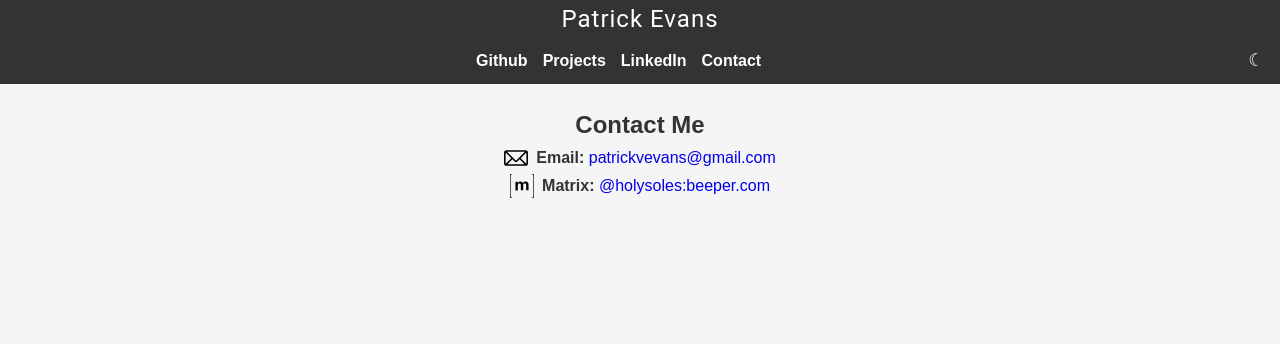
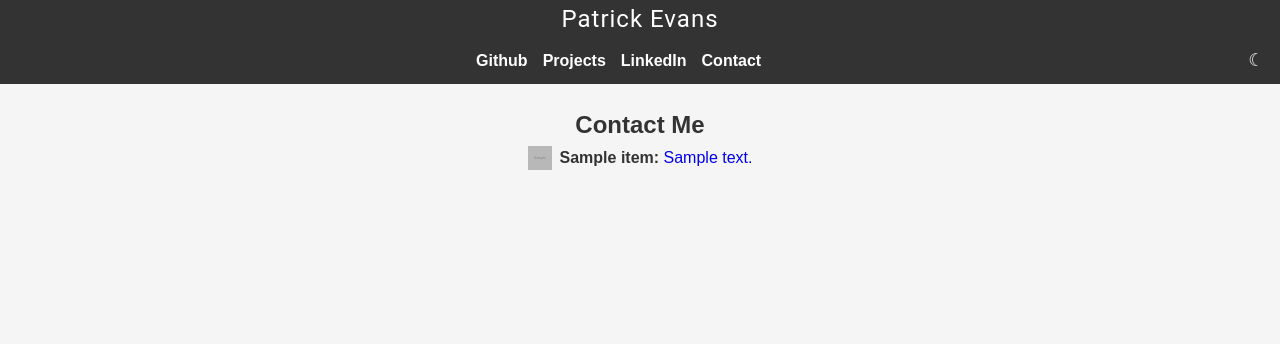
Before and after one commit to holysoles/portfolio-site, a Flask app: template templates/contact.html.j2 in a window 1280 px wide. Shown: the top 344 px of the page. Run offline with Flask 3, Linux system fonts and the light colour scheme; the template is opened without the code that fills it: most values are stand-ins (such as "Sample title", 1, 10 or a date in 2020); grey boxes marked "Sample" are stand-in pictures; some libraries are stand-ins or nearby versions.

Commit message:
feat(data): encode and decode contact info

```diff
--- a/app.py
+++ b/app.py
@@ -1,16 +1,31 @@
 import re
 from os import listdir, getenv
 from os.path import join, splitext
+import base64
 import yaml
 from flask import Flask, request, Response, render_template, url_for
 from werkzeug.middleware.proxy_fix import ProxyFix
 from flask_minify import minify
 
 DEFAULT_LAST_MOD = getenv('BUILD_DATE')
+CONTACT_INFO = [
+    {
+        "label": "Email",
+        "icon": "email.svg",
+        "text": "patrickvevans@gmail.com",
+        "href": "mailto:patrickvevans@gmail.com",
+    },
+    {
+        "label": "Matrix",
+        "icon": "matrix.svg",
+        "text": "@holysoles:beeper.com",
+        "href": "https://matrix.to/#/@holysoles:beeper.com",
+    },
+]
 
 app = Flask(__name__, static_folder='static', static_url_path='')
 
-minify(app=app, html=True, js=True, cssless=True)
+minify(app=app, html=True, js=True, cssless=True, static=True)
 
 # Proxy setup
 app.wsgi_app = ProxyFix(
@@ -99,9 +114,17 @@ def post():
             return render_template('blog.html.j2', post_array=post, date_dict=timeline)
     return "Post not found", 404
 
+def encode_contact_info(contact_info):
+    encode_type = "utf-8"
+    for dict in contact_info:
+        dict["href"] = base64.b64encode(dict["href"].encode(encode_type)).decode(encode_type)
+        dict["text"] = base64.b64encode(dict["text"].encode(encode_type)).decode(encode_type)
+    return contact_info
+
+encoded_contact_info = encode_contact_info(CONTACT_INFO)
 @app.route("/contact", methods=['GET'])
 def contact():
-    return render_template('contact.html.j2')
+    return render_template('contact.html.j2', contact_info=encoded_contact_info)
 
 @app.route("/projects", methods=["GET"])
 def projects():
--- a/static/contact.css
+++ b/static/contact.css
@@ -26,3 +26,6 @@ div.contact-container {
 .link-with-logo a:hover {
   color: #0251ef;
 }
+.link-with-logo img {
+  filter: var(--ico-color);
+}
--- /dev/null
+++ b/static/decode.js
@@ -0,0 +1,20 @@
+function utf8ToBase64(str) {
+    return btoa(unescape(encodeURIComponent(str)));
+}
+
+function base64ToUtf8(str) {
+    return decodeURIComponent(escape(atob(str)));
+}
+
+document.addEventListener("DOMContentLoaded", function(event){
+    maskedElements = document.getElementsByClassName("mask");
+    if (maskedElements.length > 0) {
+        for (let elem of maskedElements) {
+            var newHref = atob(elem.getAttribute("href"));
+            var newInnerText = atob(elem.textContent);
+            console.log(newInnerText)
+            elem.setAttribute("href", newHref);
+            elem.textContent = newInnerText;
+        }
+    }
+});
--- a/static/style.css
+++ b/static/style.css
@@ -11,6 +11,7 @@ body {
   --article-bgnd-color: #ffffff;
   --mobile-sidebar-bgnd-color: #333;
   --main-text: #333;
+  --ico-color: invert(23%) sepia(0%) saturate(0%) hue-rotate(261deg) brightness(101%) contrast(112%); /* equiv to #333 */
   --article-text: #555;
   --code-hover-color: #ffe8b0;
   --dark-mode-icon: "☾";
@@ -27,6 +28,7 @@ body.alt-color-mode {
   --article-bgnd-color: #333;
   --mobile-sidebar-bgnd-color: #5f5c59;
   --main-text: #f5f5f5;
+  --ico-color: invert(84%) sepia(100%) saturate(0%) hue-rotate(170deg) brightness(109%) contrast(92%); /* equiv to #f5f5f5 */
   --article-text: #f5f5f5c9;
   --code-hover-color: #ffe9b08a;
   --dark-mode-icon: "☀︎";
@@ -40,6 +42,7 @@ body.alt-color-mode {
     --article-bgnd-color: #333;
     --mobile-sidebar-bgnd-color: #5f5c59;
     --main-text: #f5f5f5;
+    --ico-color: invert(84%) sepia(100%) saturate(0%) hue-rotate(170deg) brightness(109%) contrast(92%); /* equiv to #f5f5f5 */
     --article-text: #f5f5f5c9;
     --code-hover-color: #ffe9b08a;
     --dark-mode-icon: "☾";
@@ -51,6 +54,7 @@ body.alt-color-mode {
     --article-bgnd-color: #ffffff;
     --mobile-sidebar-bgnd-color: #e0e0e0;
     --main-text: #333;
+    --ico-color: invert(23%) sepia(0%) saturate(0%) hue-rotate(261deg) brightness(101%) contrast(112%); /* equiv to #333 */
     --article-text: #555;
     --code-hover-color: #ffe8b0;
     --dark-mode-icon: "☀︎";
--- a/templates/contact.html.j2
+++ b/templates/contact.html.j2
@@ -4,16 +4,13 @@
     <h2>Contact Me</h1>
     <div>
         <ul class="contact-links">
+           {% for item in contact_info %}
             <li class="link-with-logo">
-                <img src="{{ url_for('static', filename='email.svg') }}">
-                <span>Email: </span>
-                <a rel="me" href="mailto:patrickvevans@gmail.com">patrickvevans@gmail.com</a>
+                <img src="{{ url_for('static', filename=item["icon"]) }}">
+                <span>{{ item["label"] + ": "}}</span>
+                <a class="mask" rel="me" href="{{ item["href"] }}">{{ item["text"] }}</a>
             </li>
-            <li class="link-with-logo">
-                <img src="{{ url_for('static', filename='matrix.svg') }}">
-                <span>Matrix: </span>
-                <a rel="me" href="https://matrix.to/#/@holysoles:beeper.com">@holysoles:beeper.com</a>
-            </li>
+            {% endfor %}
         </ul>
     </div>
 </div>
--- a/templates/layout.html.j2
+++ b/templates/layout.html.j2
@@ -6,6 +6,7 @@
         <link rel="stylesheet" href="{{ url_for('static', filename='contact.css') }}" />
         <link rel="stylesheet" href="{{ url_for('static', filename='projects.css') }}" />
         <link rel="shortcut icon" href="{{ url_for('static', filename='favicon.ico') }}">
+        <script type="text/javascript" src="{{ url_for('static', filename='decode.js') }}"></script>
         <meta name="color-scheme" content="dark light">
         <meta name="viewport" content="width=device-width, initial-scale=1">
     </head>
```
Lines whose indentation alone changed are shown as unchanged.
